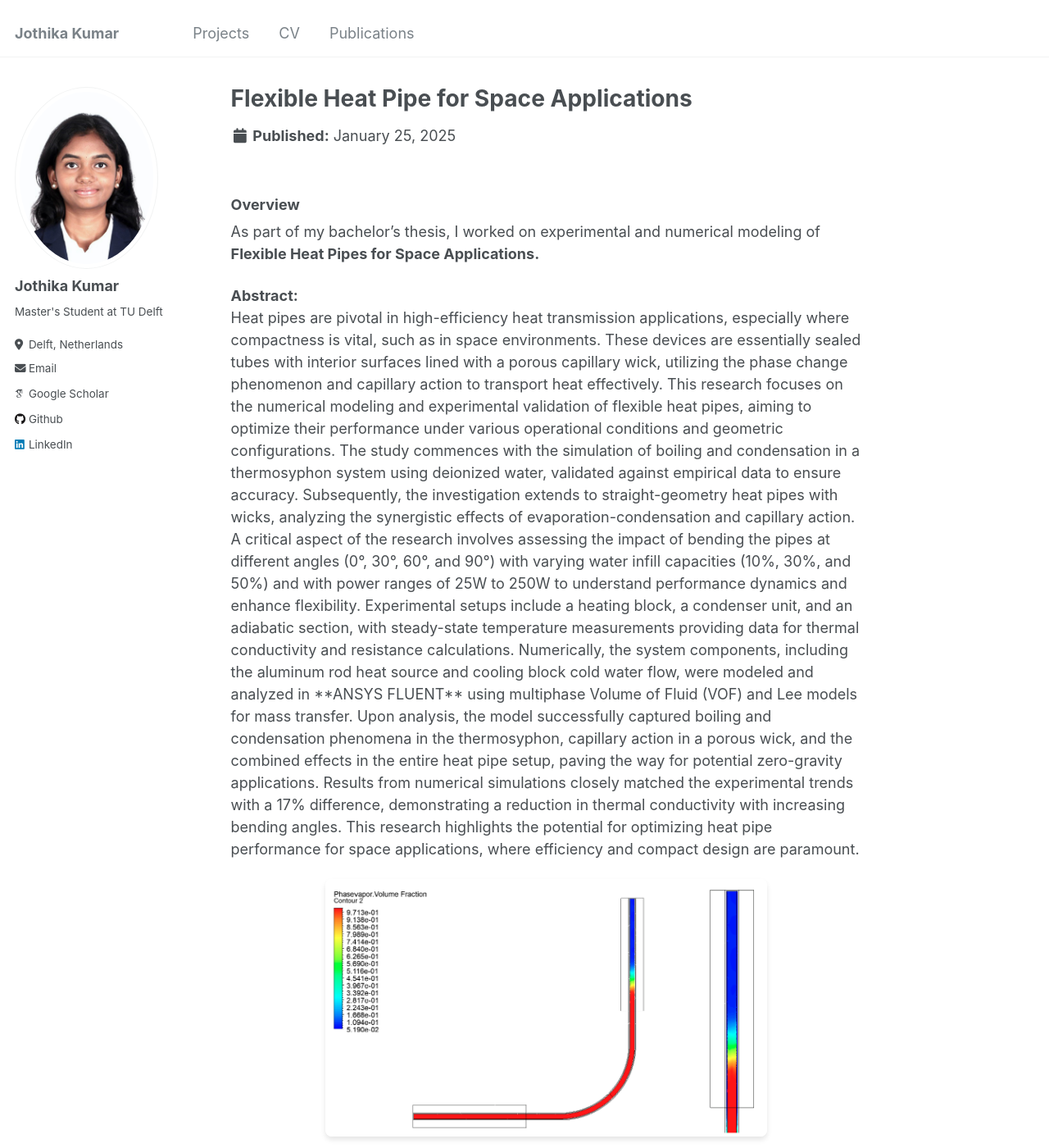
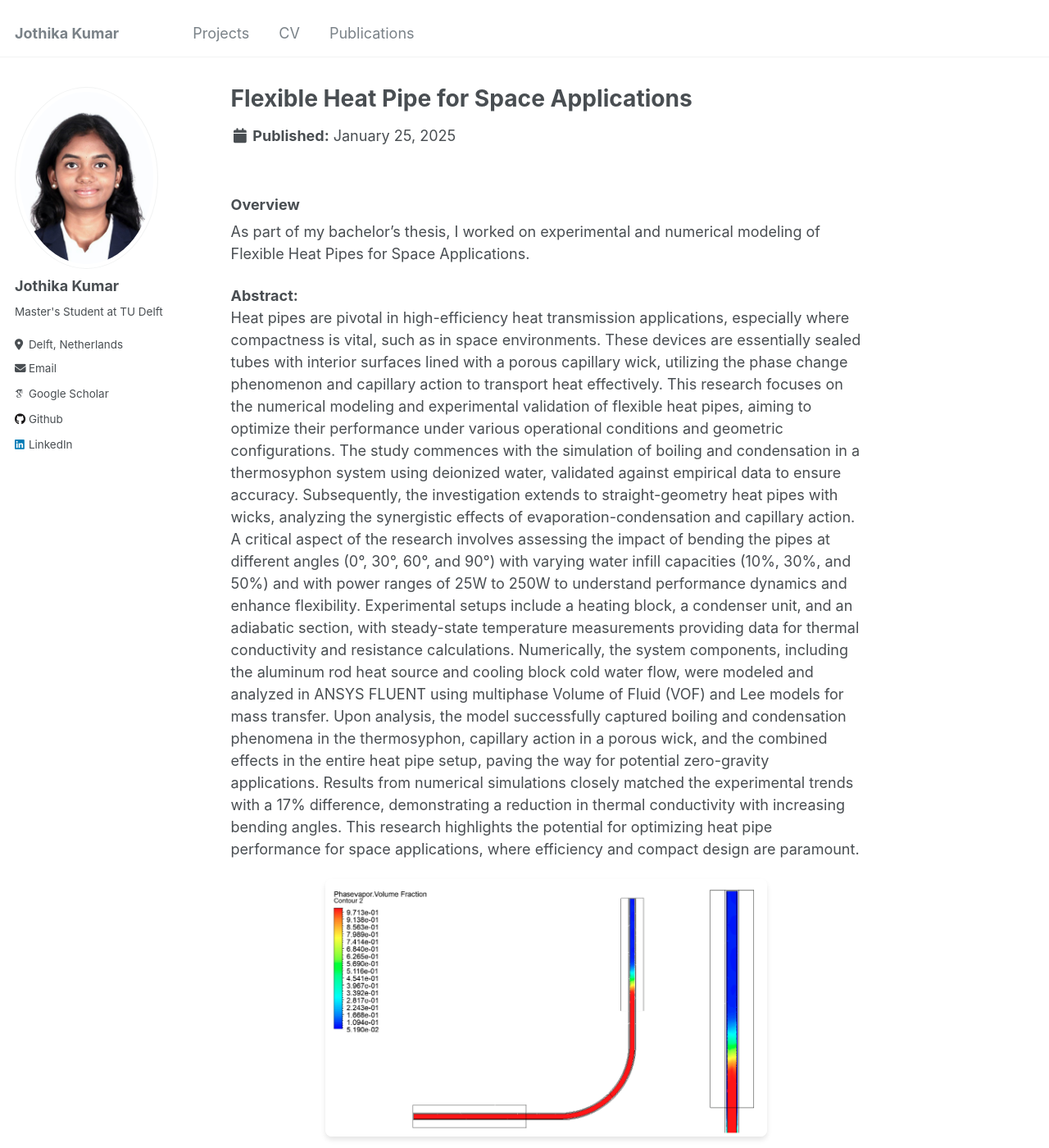
Before and after one commit to jothikak05/jothikak05.github.io, a Jekyll site: the page built from _projects/1_project.md, in a window 1280 px wide and 1400 px high. Shown: the whole window at 82% size. Built offline with Jekyll 4.4.1, drawn with Linux system fonts in a browser that asks for light colours; some web fonts are replaced.

Commit message:
color update proj1

```diff
--- a/_projects/1_project.md
+++ b/_projects/1_project.md
@@ -7,7 +7,7 @@ image: "/images/thumbnail_1.png"
 ---
 
 ### Overview
-As part of my bachelor's thesis, I worked on experimental and numerical modeling of **Flexible Heat Pipes for Space Applications.**
+As part of my bachelor's thesis, I worked on experimental and numerical modeling of Flexible Heat Pipes for Space Applications.
 
 <p><b>Abstract:</b><br>
 Heat pipes are pivotal in high-efficiency heat transmission applications, especially where compactness is vital, such as in space environments. These devices are essentially sealed tubes with interior surfaces lined with a porous capillary wick, utilizing the phase change phenomenon and capillary action to transport heat effectively.
@@ -16,7 +16,7 @@ This research focuses on the numerical modeling and experimental validation of f
 
 A critical aspect of the research involves assessing the impact of bending the pipes at different angles (0°, 30°, 60°, and 90°) with varying water infill capacities (10%, 30%, and 50%) and with power ranges of 25W to 250W to understand performance dynamics and enhance flexibility. Experimental setups include a heating block, a condenser unit, and an adiabatic section, with steady-state temperature measurements providing data for thermal conductivity and resistance calculations.
 
-Numerically, the system components, including the aluminum rod heat source and cooling block cold water flow, were modeled and analyzed in **ANSYS FLUENT** using multiphase Volume of Fluid (VOF) and Lee models for mass transfer. Upon analysis, the model successfully captured boiling and condensation phenomena in the thermosyphon, capillary action in a porous wick, and the combined effects in the entire heat pipe setup, paving the way for potential zero-gravity applications. Results from numerical simulations closely matched the experimental trends with a 17% difference, demonstrating a reduction in thermal conductivity with increasing bending angles. This research highlights the potential for optimizing heat pipe performance for space applications, where efficiency and compact design are paramount.
+Numerically, the system components, including the aluminum rod heat source and cooling block cold water flow, were modeled and analyzed in ANSYS FLUENT using multiphase Volume of Fluid (VOF) and Lee models for mass transfer. Upon analysis, the model successfully captured boiling and condensation phenomena in the thermosyphon, capillary action in a porous wick, and the combined effects in the entire heat pipe setup, paving the way for potential zero-gravity applications. Results from numerical simulations closely matched the experimental trends with a 17% difference, demonstrating a reduction in thermal conductivity with increasing bending angles. This research highlights the potential for optimizing heat pipe performance for space applications, where efficiency and compact design are paramount.
 </p>
 
 <div style="text-align: center; margin: 20px 0;">
@@ -27,17 +27,9 @@ Numerically, the system components, including the aluminum rod heat source and c
 </div>
 
 ### Tools/Skills
-<div style="display: flex; flex-wrap: wrap; gap: 15px; margin-top: 20px; justify-content: center;">
-  <span style="background-color: #e6f7ff; color: #0056b3; padding: 10px 15px; border-radius: 12px; font-size: 14px; font-weight: bold; box-shadow: 0 2px 4px rgba(0, 0, 0, 0.1);">
-    ANSYS FLUENT
-  </span>
-  <span style="background-color: #e6f7ff; color: #0056b3; padding: 10px 15px; border-radius: 12px; font-size: 14px; font-weight: bold; box-shadow: 0 2px 4px rgba(0, 0, 0, 0.1);">
-    Abaqus
-  </span>
-  <span style="background-color: #e6f7ff; color: #0056b3; padding: 10px 15px; border-radius: 12px; font-size: 14px; font-weight: bold; box-shadow: 0 2px 4px rgba(0, 0, 0, 0.1);">
-    Python
-  </span>
-  <span style="background-color: #e6f7ff; color: #0056b3; padding: 10px 15px; border-radius: 12px; font-size: 14px; font-weight: bold; box-shadow: 0 2px 4px rgba(0, 0, 0, 0.1);">
-    MS Office
-  </span>
+<div style="display: flex; flex-wrap: wrap; gap: 10px; margin-top: 20px;">
+  <span style="color: rgb(4, 58, 115); font-size: 14px; font-weight: bold;">ANSYS FLUENT</span>
+  <span style="color: rgb(4, 58, 115); font-size: 14px; font-weight: bold;">Abaqus</span>
+  <span style="color: rgb(4, 58, 115); font-size: 14px; font-weight: bold;">Python</span>
+  <span style="color: rgb(4, 58, 115); font-size: 14px; font-weight: bold;">MS Office</span>
 </div>
```
